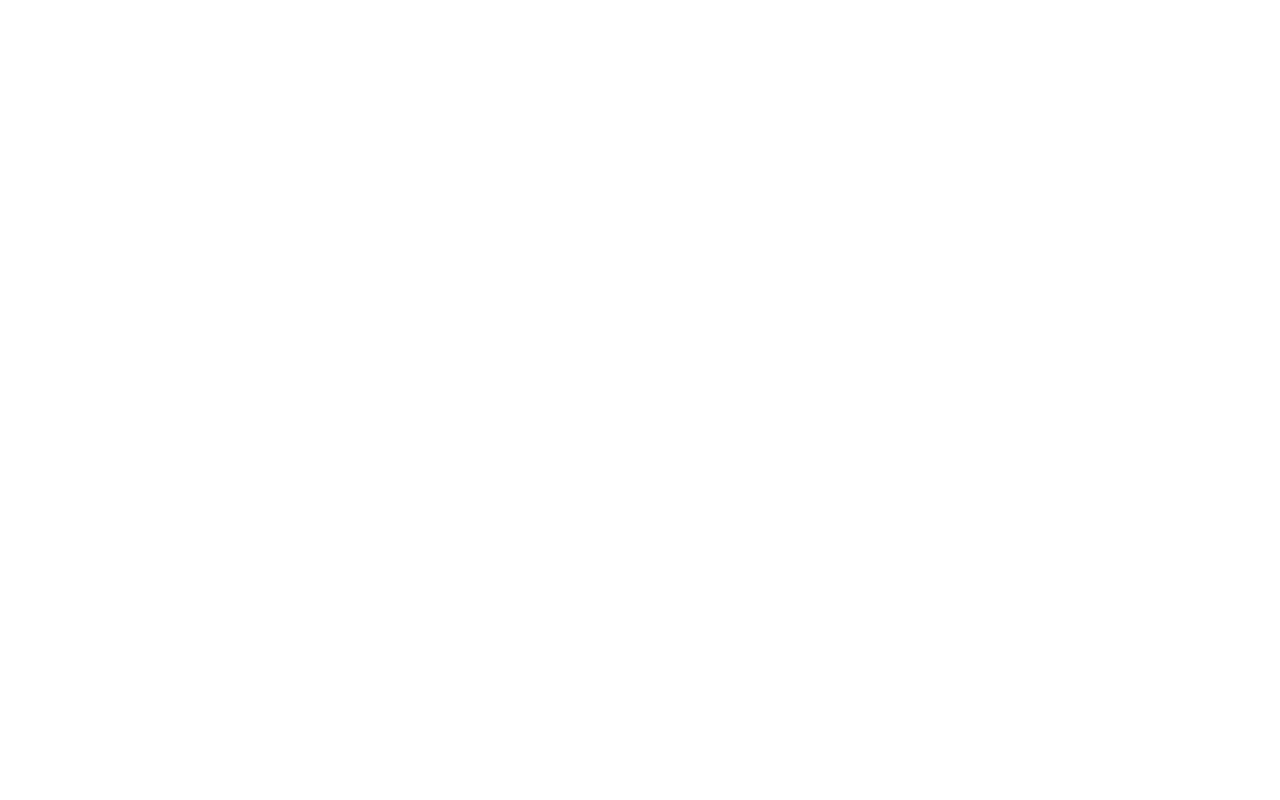
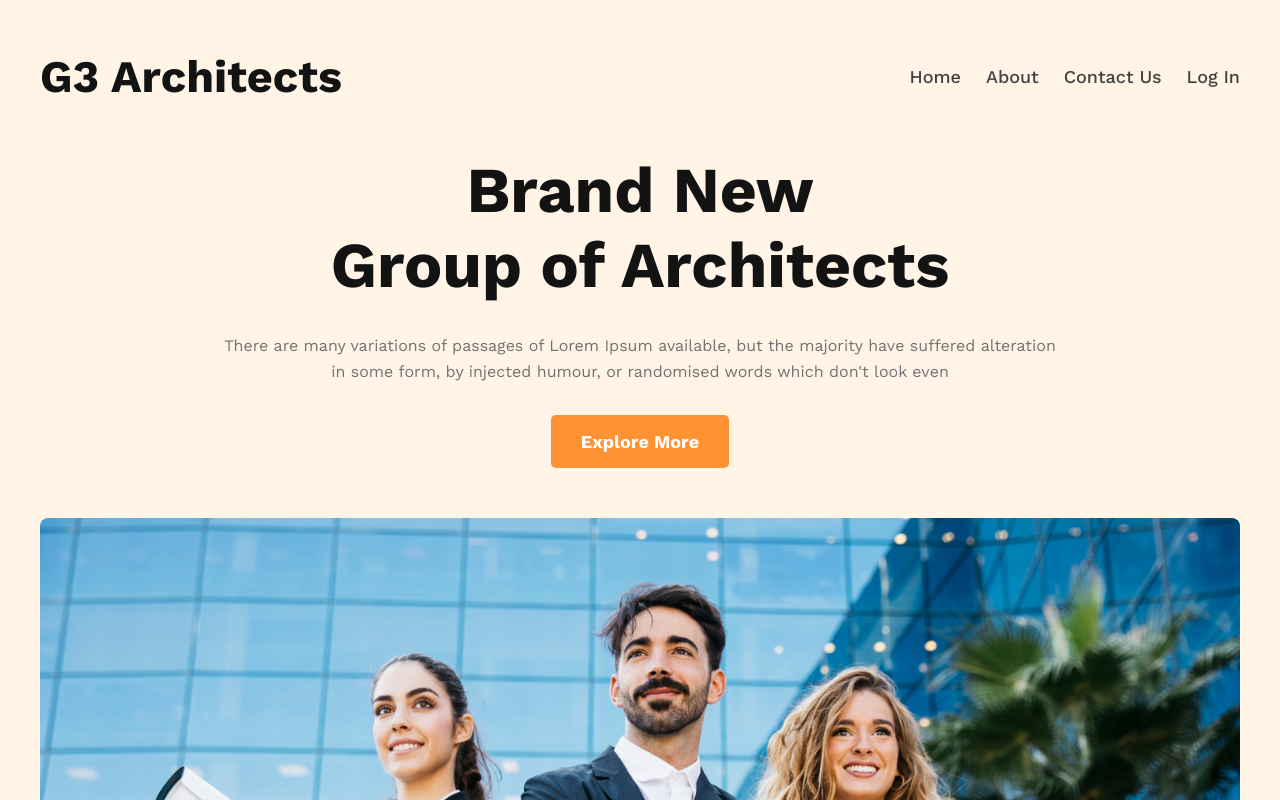
Before and after one commit to ar-asad/g3-architects, a plain HTML site: page index.html in a window 1280 px wide. Shown: the top 800 px of the page. Drawn offline with nearby package versions, Linux system fonts and the light colour scheme.

Commit message:
header style added

```diff
--- a/index.html
+++ b/index.html
@@ -7,10 +7,35 @@
     <meta name="viewport" content="width=device-width, initial-scale=1.0">
     <title>G3-architects</title>
     <link rel="stylesheet" href="style.css">
+    <link rel="preconnect" href="https://fonts.googleapis.com">
+    <link rel="preconnect" href="https://fonts.gstatic.com" crossorigin>
+    <link href="https://fonts.googleapis.com/css2?family=Work+Sans:wght@400;500;700&display=swap" rel="stylesheet">
 </head>
 
 <body>
-
+    <header class="header">
+        <nav class="navbar">
+            <h2 class="navbar-title">G3 Architects</h2>
+            <ul class="list">
+                <li><a href="">Home</a></li>
+                <li><a href="">About</a></li>
+                <li><a href="">Contact Us</a></li>
+                <li><a href="">Log In</a></li>
+            </ul>
+        </nav>
+        <div class="banner">
+            <div class="banner-textbox">
+                <h1 class="banner-title">Brand New <br> Group of Architects</h1>
+                <p class="banner-description">There are many variations of passages of Lorem Ipsum available, but the
+                    majority have suffered alteration in some form, by injected humour, or randomised words which don't
+                    look even</p>
+                <button class="btn-primary">Explore More</button>
+            </div>
+            <div class="banner-imgbox">
+                <img src="/images/banner.png" alt="banner-img">
+            </div>
+        </div>
+    </header>
 </body>
 
 </html>
--- a/style.css
+++ b/style.css
@@ -0,0 +1,86 @@
+* {
+    font-family: 'Work Sans', sans-serif;
+    margin: 0;
+}
+
+.header {
+    background: #ff900e1a;
+}
+
+/* navbar style here */
+/* ................. */
+.navbar {
+    display: flex;
+    align-items: center;
+    width: 1200px;
+    margin: 0 auto;
+    padding: 50px 0 50px 0;
+    justify-content: space-between;
+
+}
+
+.navbar-title {
+    font-weight: 700;
+    font-size: 45px;
+    color: #131313;
+}
+
+.list {
+    display: flex;
+    align-items: center;
+    list-style: none;
+    gap: 25px;
+    font-weight: 500;
+    font-size: 18px;
+}
+
+.list li a {
+    text-decoration: none;
+    color: #424242;
+}
+
+/* banner styel here */
+/* ................. */
+.banner {}
+
+.banner-textbox {
+    width: 850px;
+    margin: 0 auto;
+    text-align: center;
+    margin-bottom: 50px;
+}
+
+.banner-title {
+    font-weight: 700;
+    font-size: 64px;
+    line-height: 75px;
+    margin-bottom: 30px;
+    color: #131313;
+}
+
+.banner-description {
+    line-height: 26px;
+    color: #727272;
+    margin-bottom: 30px;
+}
+
+.btn-primary {
+    background: #ff9233;
+    border-radius: 5px;
+    border: none;
+    padding: 16px 30px;
+    color: #FFFFFF;
+    font-size: 18px;
+    font-weight: 600;
+}
+
+.banner-imgbox {
+    width: 1200px;
+    height: 700px;
+    margin: 0 auto;
+}
+
+.banner-imgbox img {
+    width: 100%;
+    border-radius: 8px;
+}
```
